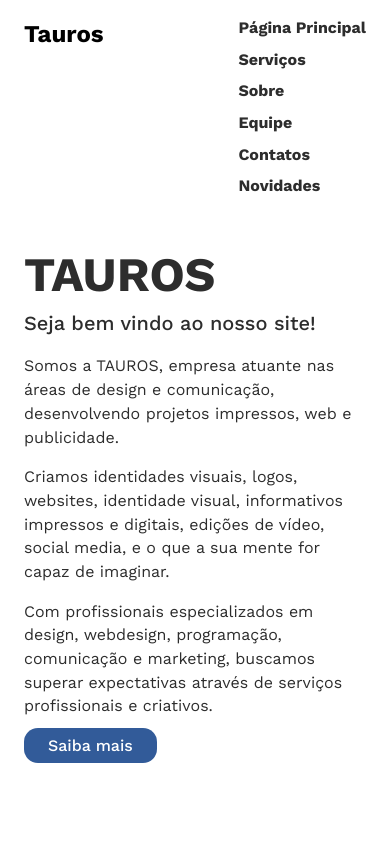
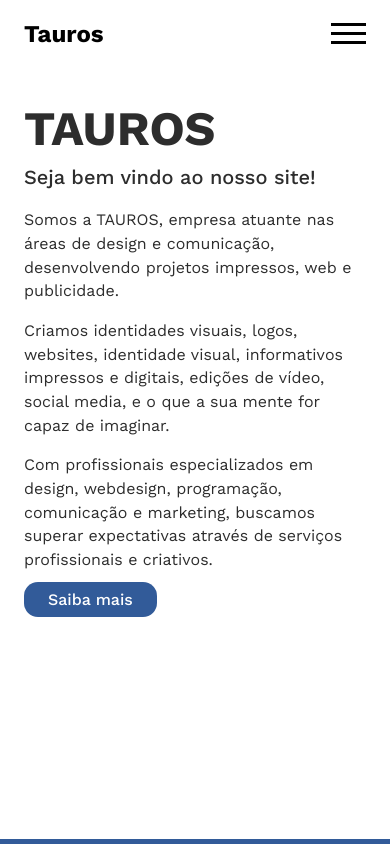
Before and after one commit to miguelcalazans/siteempresa, a website: page src/index.html in a window 390 px wide. Shown: the top 844 px of the page. Drawn offline with nearby package versions, Linux system fonts and the light colour scheme.

Commit message:
Adicionando menu mobile

```diff
--- a/src/css/estilos.css
+++ b/src/css/estilos.css
@@ -17,11 +17,30 @@ p {
 
 /* Home Mobile */
 .header {
+  position: sticky;
+  top: 0;
   display: flex;
+  align-items: center;
   justify-content: space-between;
   padding: 0 1.5em;
+  background: white;
 }
-
+.menu-hambuguer {
+  width: 35px;
+  height: auto;
+  display: flex;
+  flex-direction: column;
+  gap: 6px;
+}
+.menu-hambuguer span.line {
+  display: block;
+  width: 100%;
+  height: 3px;
+  background: black;
+}
+.header > nav {
+  display: none;
+}
 .header > nav > menu {
   list-style: none;
 }
@@ -77,6 +96,10 @@ button {
   text-decoration: none;
 }
 
+img {
+  width: 100%;
+  height: auto;
+}
 /* Inicio Página de Equipe*/
 .team-tauros .card {
   margin-top: 3em;
@@ -131,7 +154,10 @@ button {
   button {
     font-size: 18px;
   }
-
+  img {
+    width: auto;
+    height: auto;
+  }
 
   /* Inicio Página de Equipe*/
   .team-tauros {
--- a/src/index.html
+++ b/src/index.html
@@ -12,6 +12,9 @@
     <header class="header">
         <div class="logo">
           <h2>Tauros</h2>
+        </div>
+        <div class="menu-hambuguer">
+          <span class="line"></span><span class="line"></span><span class="line"></span>
         </div>
         <nav>
           <menu>
```
